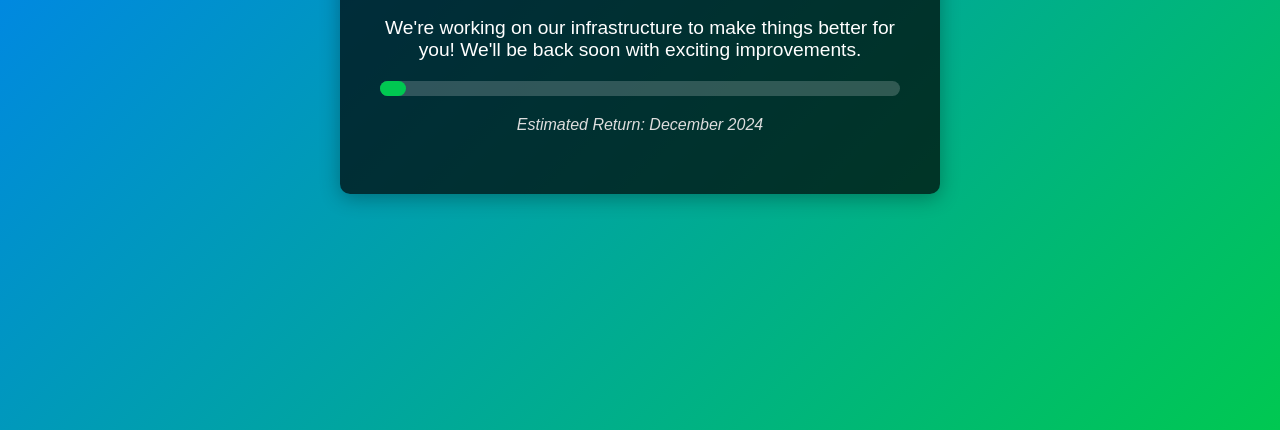
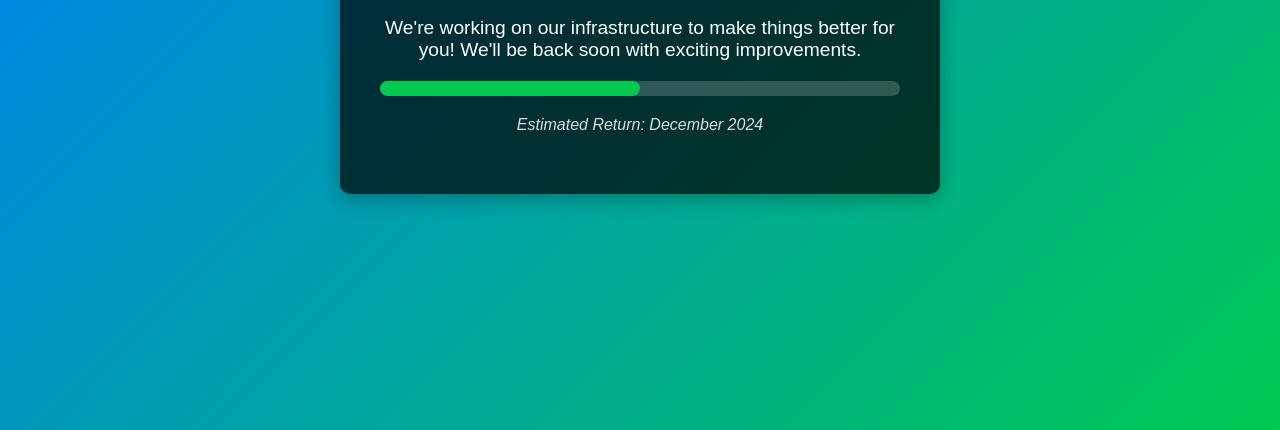
Before and after one commit to Society42/NovaDesignsVercel, a website: page index.html in a window 1280 px wide. Shown: the part 370-800 px from the top of the page. Drawn offline with Linux system fonts and the light colour scheme.

Commit message:
Update styles.css

```diff
--- a/styles.css
+++ b/styles.css
@@ -44,7 +44,7 @@ p {
 }
 
 .progress {
-  width: 5%;
+  width: 50%;
   height: 100%;
   background-color: #00c851;
   border-radius: 10px;
```
